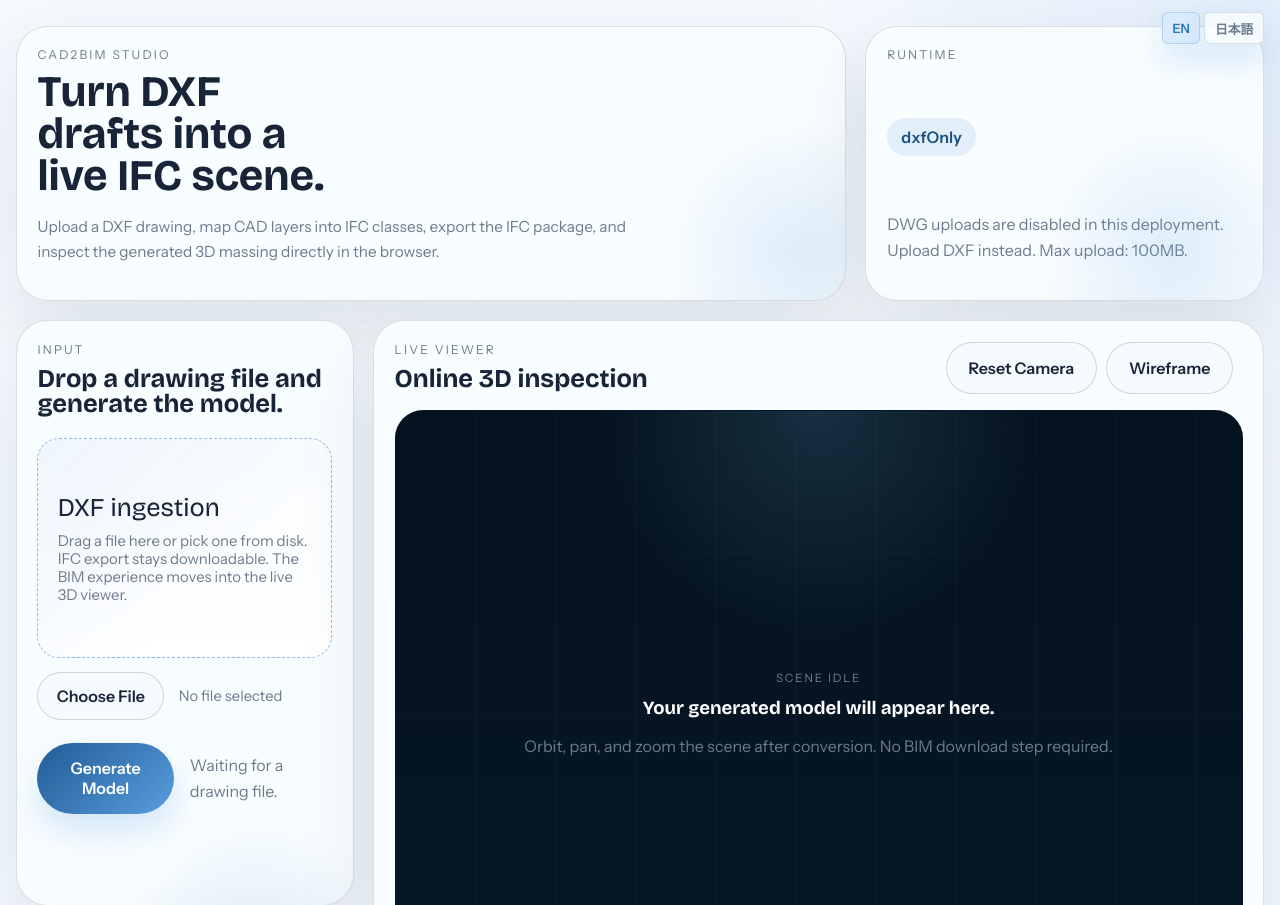
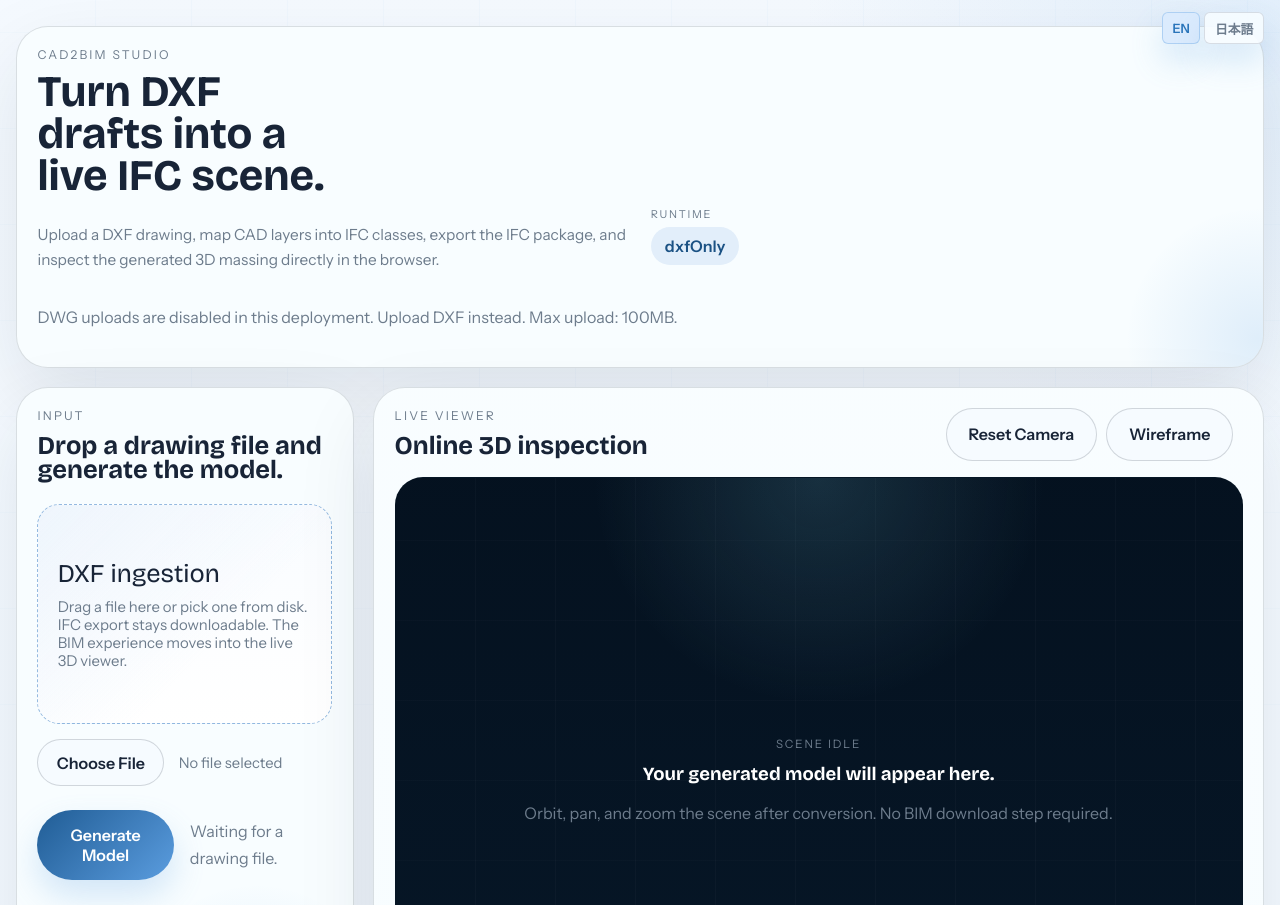
Before and after one commit to Kevinscsatoshi/ifcbim, a FastAPI app: page / in a window 1280 px wide. Shown: the top 905 px of the page. Run offline with FastAPI, Linux system fonts and the light colour scheme; some libraries are stand-ins or nearby versions.

Commit message:
chore(layout): compact hero runtime block
Made-with: Cursor

```diff
--- a/static/styles.css
+++ b/static/styles.css
@@ -103,8 +103,8 @@ body::before {
 }
 
 .masthead {
-  grid-template-columns: minmax(0, 1.5fr) minmax(280px, 0.72fr);
-  align-items: stretch;
+  grid-template-columns: minmax(0, 1fr);
+  align-items: flex-start;
 }
 
 .eyebrow {
@@ -184,15 +184,30 @@ h3 {
 
 .lead {
   max-width: 58ch;
-  margin-top: 1rem;
+  margin-top: 0.9rem;
   font-size: 0.96rem;
 }
 
-.runtime-card {
-  padding: 1.3rem;
+.masthead-subrow {
+  margin-top: 0.6rem;
+  display: flex;
+  gap: 1.25rem;
+  align-items: flex-start;
+}
+
+.runtime-inline {
+  flex: 0 0 auto;
   display: flex;
   flex-direction: column;
-  justify-content: space-between;
+  gap: 0.25rem;
+  align-items: flex-start;
+}
+
+.runtime-label {
+  font-size: 0.68rem;
+  text-transform: uppercase;
+  letter-spacing: 0.16em;
+  color: var(--muted);
 }
 
 .oda-download-cta {
@@ -284,7 +299,7 @@ h3 {
 .capability-status {
   display: inline-flex;
   align-self: flex-start;
-  margin-top: 0.4rem;
+  margin-top: 0.1rem;
   padding: 0.56rem 0.88rem;
   border-radius: 999px;
   background: color-mix(in oklab, var(--accent) 18%, white);
@@ -705,6 +720,11 @@ button:disabled {
     grid-template-columns: 1fr;
   }
 
+  .masthead-subrow {
+    flex-direction: column;
+    align-items: flex-start;
+  }
+
   .viewer-shell {
     min-height: 520px;
   }
--- a/templates/index.html
+++ b/templates/index.html
@@ -34,14 +34,22 @@
         <div class="masthead-copy">
           <p class="eyebrow" data-i18n="mastheadBrand">CAD2BIM Studio</p>
           <h1 data-i18n="mastheadTitle">Turn DXF drafts into a live IFC scene.</h1>
-          <p class="lead" data-i18n="mastheadLead">
-            Upload a DXF drawing, map CAD layers into IFC classes, export the IFC package,
-            and inspect the generated 3D massing directly in the browser.
-          </p>
-        </div>
-        <div class="runtime-card">
-          <p class="eyebrow" data-i18n="eyebrowRuntime">Runtime</p>
-          <div id="capability-status" class="capability-status" data-i18n="runtimeChecking">Checking runtime</div>
+          <div class="masthead-subrow">
+            <p class="lead" data-i18n="mastheadLead">
+              Upload a DXF drawing, map CAD layers into IFC classes, export the IFC package,
+              and inspect the generated 3D massing directly in the browser.
+            </p>
+            <div class="runtime-inline">
+              <span class="runtime-label" data-i18n="eyebrowRuntime">Runtime</span>
+              <span
+                id="capability-status"
+                class="capability-status"
+                data-i18n="runtimeChecking"
+              >
+                Checking runtime
+              </span>
+            </div>
+          </div>
           <p id="capability-message" class="runtime-copy" data-i18n="runtimeMessage">
             Inspecting DXF support, conversion tools, and upload limits.
           </p>
```
